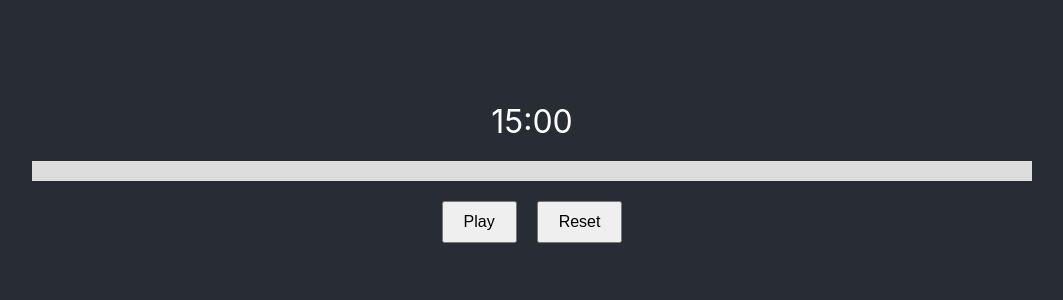
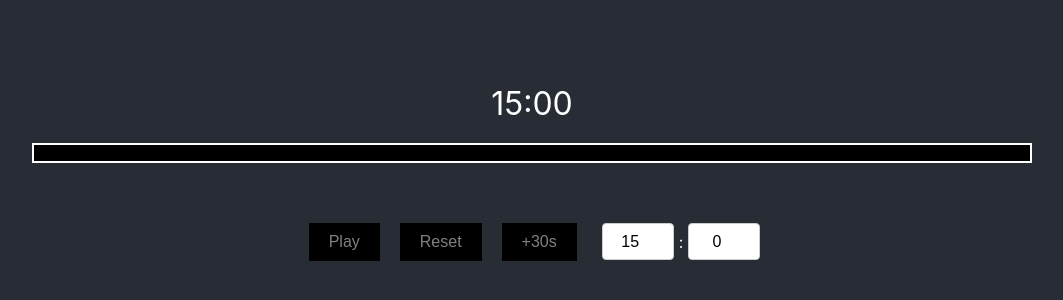
Before and after one commit to Lev1no/LoadingOverlay, a React (Create React App) app: page / in a window 1280 px wide. Shown: the part 228-528 px from the top of the page, without its empty margins (108-1171 px from the left). Built offline with nearby package versions, Linux system fonts and the light colour scheme.

Commit message:
adding all remaining functionality and styling

```diff
--- a/src/Timer.css
+++ b/src/Timer.css
@@ -11,15 +11,24 @@
 .progress-bar-container {
   width: 1000px;
   height: 20px;
-  background-color: #ddd;
+  background-color: black;
   margin-bottom: 20px;
   position: relative;
+  border: 2px solid white; /* Add a white border to the container */
+  box-sizing: border-box; /* Include the border in the element's total width and height */
 }
 
 .progress-bar {
   height: 100%;
-  background-color: #1417d6;
+  background-color: white;
   transition: width 1s linear;
+}
+
+.controls {
+  margin-top: 60px; /* Add space between the loading bar and the buttons */
+  display: flex;
+  align-items: center;
+  justify-content: center;
 }
 
 .controls button {
@@ -27,9 +36,30 @@
   padding: 10px 20px;
   font-size: 1em;
   cursor: pointer;
+  background-color: black;
+  color: grey;
+  border: none; /* Remove default border */
+  transition: background-color 0.3s, color 0.3s; /* Smooth transition */
 }
 
 .controls button:hover {
-  background-color: #1417d6;
-  color: white;
+  background-color: white;
+  color: black;
 }
+
+.time-inputs {
+  display: flex;
+  align-items: center;
+  margin-left: 10px;
+}
+
+.time-inputs input {
+  margin: 0 5px;
+  padding: 5px;
+  font-size: 1em;
+  text-align: center;
+  width: 60px;
+  height: 25px;
+  border: 1px solid #ccc;
+  border-radius: 4px;
+}
--- a/src/Timer.js
+++ b/src/Timer.js
@@ -1,9 +1,11 @@
-// Timer.js
 import React, { useState, useEffect, useRef } from 'react';
 
 const Timer = () => {
   const [time, setTime] = useState(15 * 60); // 15 minutes in seconds
   const [isRunning, setIsRunning] = useState(false);
+  const [customMinutes, setCustomMinutes] = useState(15);
+  const [customSeconds, setCustomSeconds] = useState(0);
+  const [totalTime, setTotalTime] = useState(15 * 60); // Track the total time set by the user
   const intervalRef = useRef(null);
 
   useEffect(() => {
@@ -29,7 +31,30 @@ const Timer = () => {
   const handleReset = () => {
     clearInterval(intervalRef.current);
     setIsRunning(false);
-    setTime(15 * 60);
+    const newTotalTime = customMinutes * 60 + customSeconds;
+    setTime(newTotalTime);
+    setTotalTime(newTotalTime); // Reset the total time as well
+  };
+
+  const handleAdd30Seconds = () => {
+    setTime(prevTime => prevTime + 30);
+    setTotalTime(prevTotalTime => prevTotalTime + 30); // Update total time as well
+  };
+
+  const handleCustomMinutesChange = (e) => {
+    const newMinutes = parseInt(e.target.value, 10);
+    setCustomMinutes(newMinutes);
+    const newTotalTime = newMinutes * 60 + customSeconds;
+    setTime(newTotalTime);
+    setTotalTime(newTotalTime); // Update total time as well
+  };
+
+  const handleCustomSecondsChange = (e) => {
+    const newSeconds = parseInt(e.target.value, 10);
+    setCustomSeconds(newSeconds);
+    const newTotalTime = customMinutes * 60 + newSeconds;
+    setTime(newTotalTime);
+    setTotalTime(newTotalTime); // Update total time as well
   };
 
   const formatTime = (seconds) => {
@@ -37,8 +62,8 @@ const Timer = () => {
     const secs = seconds % 60;
     return `${minutes}:${secs < 10 ? '0' : ''}${secs}`;
   };
-  // Change to scale with custom time
-  const progressPercentage = ((15 * 60 - time) / (15 * 60)) * 100;
+
+  const progressPercentage = ((totalTime - time) / totalTime) * 100;
 
   return (
     <div className="timer-container">
@@ -52,6 +77,27 @@ const Timer = () => {
       <div className="controls">
         <button onClick={handlePlayPause}>{isRunning ? 'Pause' : 'Play'}</button>
         <button onClick={handleReset}>Reset</button>
+        <button onClick={handleAdd30Seconds}>+30s</button>
+        <div className="time-inputs">
+          <input
+            type="number"
+            value={customMinutes}
+            onChange={handleCustomMinutesChange}
+            min="0"
+            disabled={isRunning}
+            placeholder="Minutes"
+          />
+          <span>:</span>
+          <input
+            type="number"
+            value={customSeconds}
+            onChange={handleCustomSecondsChange}
+            min="0"
+            max="59"
+            disabled={isRunning}
+            placeholder="Seconds"
+          />
+        </div>
       </div>
     </div>
   );
```
